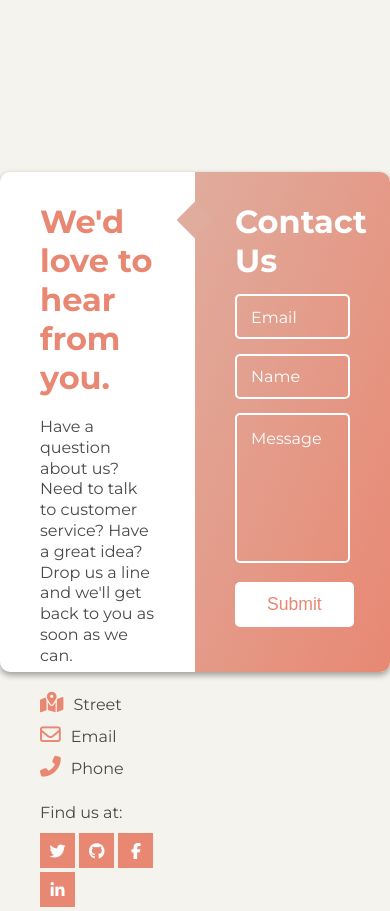
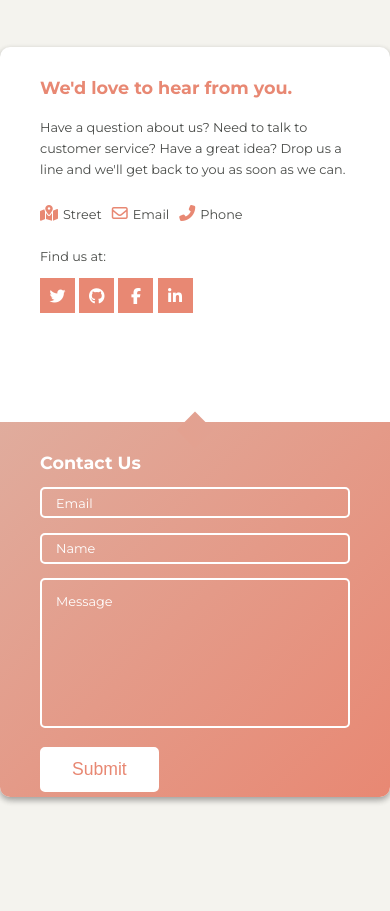
Before and after one commit to DKBeaton/ContactForm, a plain HTML site: page index.html in a window 390 px wide. After the commit the page ends 844 px from the top, so only its background shows below. Drawn offline with Linux system fonts and the light colour scheme.

Commit message:
Added responsive design

```diff
--- a/index.html
+++ b/index.html
@@ -24,9 +24,11 @@
       <p>Have a question about us? Need to talk to customer service? Have a great idea? Drop us a line and we'll get
         back to you as soon as we can.</p>
 
-      <span><i class="fas fa-map-marked-alt"></i>Street</span>
-      <span><i class="far fa-envelope"></i>Email</span>
-      <span><i class="fas fa-phone-alt"></i>Phone</span>
+      <div class="location-container">
+        <span><i class="fas fa-map-marked-alt"></i>Street</span>
+        <span><i class="far fa-envelope"></i>Email</span>
+        <span><i class="fas fa-phone-alt"></i>Phone</span>
+      </div>
 
       <p>Find us at:</p>
 
--- a/styles/style.css
+++ b/styles/style.css
@@ -57,13 +57,18 @@ p {
   line-height: 1.3rem;
 }
 
-.information-container i {
+.location-container {
+  display: flex;
+  flex-direction: column;
+}
+
+.location-container i {
   margin-right: 10px;
   font-size: 1.3rem;
   color: #e88873;
 }
 
-.information-container span {
+.location-container span {
   margin: 5px 0;
 }
 
@@ -222,3 +227,79 @@ textarea {
   background: transparent;
   color: #fff;
 }
+
+/* Media Query */
+
+/* Small Screens */
+
+@media screen and (max-width: 414px) {
+
+  .container {
+    height: 750px;
+  }
+
+  /* Information Container */
+
+  .information-container {
+    height: 50%;
+    width: 100%;
+    top: 0;
+    left: 0;
+  }
+
+  h1 {
+    font-size: 1.1rem;
+  }
+
+  .information-container p {
+    font-size: 0.8rem;
+  }
+
+  .location-container {
+    flex-direction: row;
+  }
+
+  .location-container i {
+    font-size: 1rem;
+    margin-right: 5px;
+  }
+
+  .location-container span {
+    font-size: 0.8rem;
+    margin-right: 10px;
+  }
+
+  /* Form container */
+
+  .form-container {
+    left: 0;
+    top: 50%;
+    width: 100%;
+    height: 50%;
+    border-radius: 0 0 10px 10px;
+  }
+
+  .form-container::before {
+    position: absolute;
+    content: '';
+    width: 26px;
+    height: 26px;
+    background: linear-gradient(to bottom, #e2a191, #e3a190);
+    top: -5px;
+    left: 50%;
+    transform: translateX(-50%) rotate(45deg);
+  }
+
+  .input {
+    padding: 6px 15px;
+    font-size: 0.8rem;
+  }
+
+  label {
+    font-size: 0.8rem;
+  }
+
+  .input-container span {
+    font-size: 1rem;
+  }
+}
```
